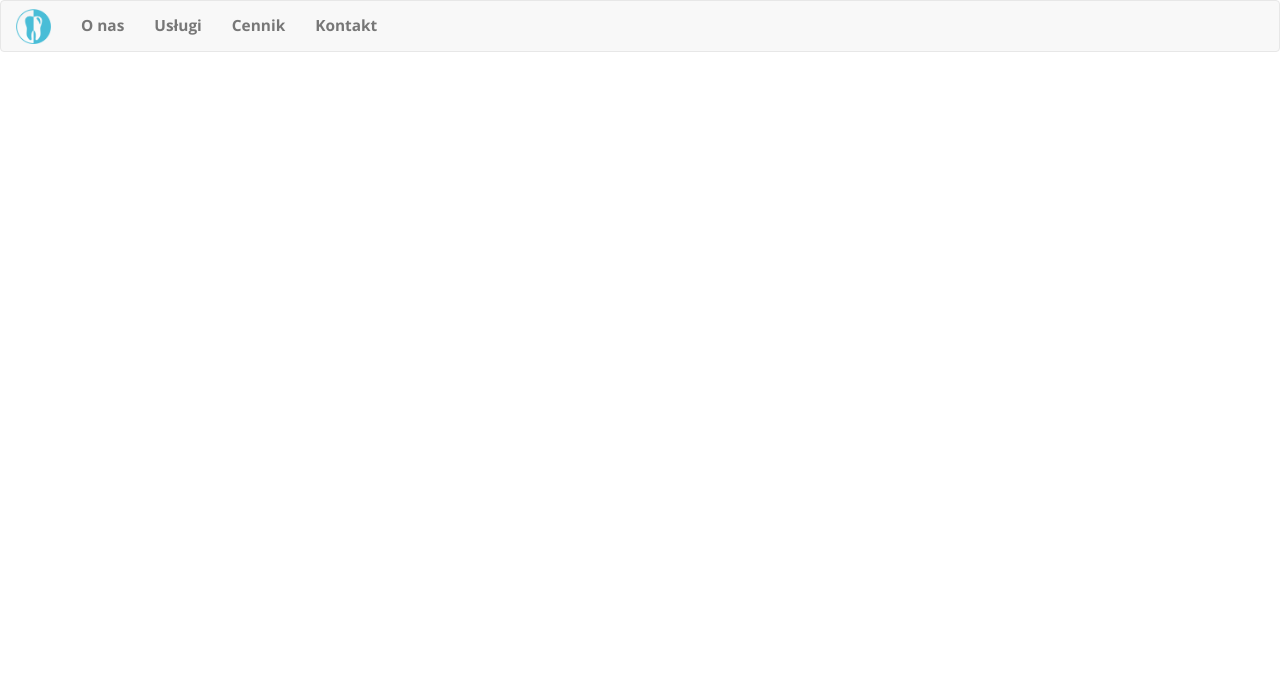
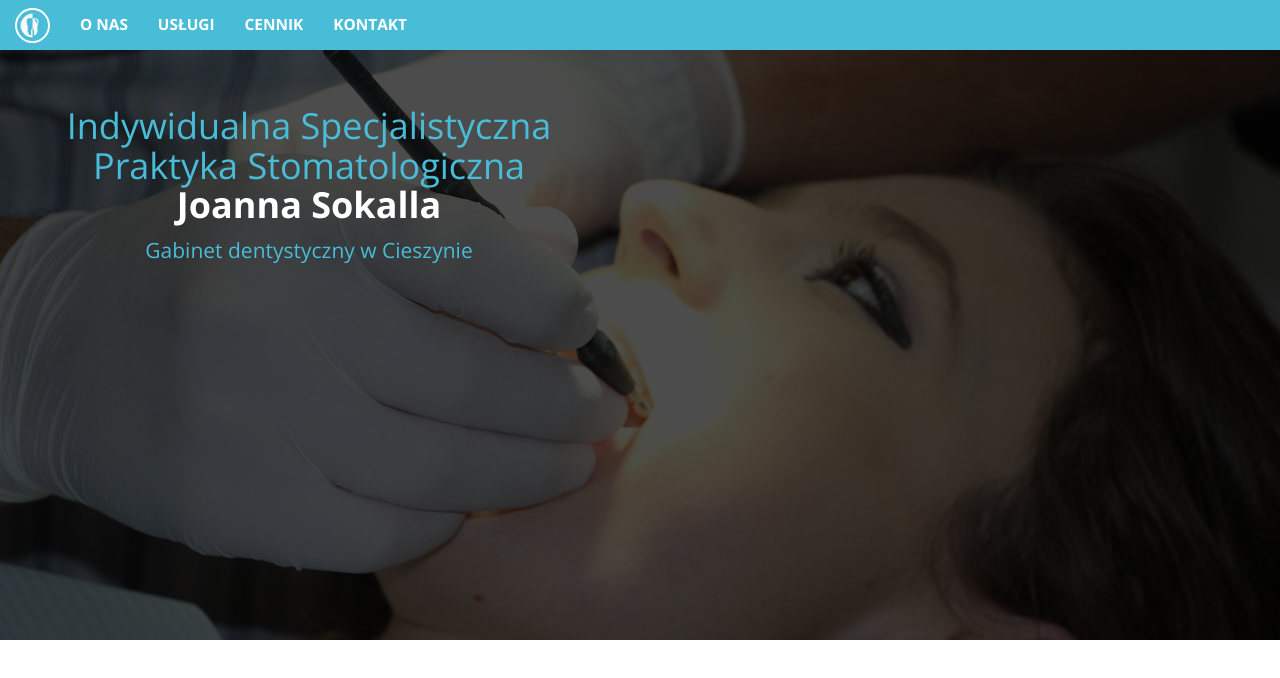
Before and after one commit to ksokalla/mama-strona, a website: page app/index.html in a window 1280 px wide. Drawn offline with nearby package versions, Linux system fonts and the light colour scheme.

Commit message:
header ready

```diff
--- a/app/index.html
+++ b/app/index.html
@@ -12,7 +12,7 @@
 
 <body>
 	<!--nav menu start-->
-	<nav class="navbar navbar-default">
+	<nav class="navbar navbar-default navbar-fixed-top">
 		<div class="container-fluid">
 			<!-- Brand and toggle get grouped for better mobile display -->
 			<div class="navbar-header">
@@ -32,10 +32,19 @@
 		<!-- /.container-fluid -->
 	</nav>
 	<!--nav menu end-->
+	<!--header start-->
+	<header id="header-container" class="container-fluid">
+		<div id="header-content" class="row">
+			<div class="col-s-12">
+			<h1>Indywidualna Specjalistyczna Praktyka Stomatologiczna <span>Joanna Sokalla</span></h1>
+			<p>Gabinet dentystyczny w Cieszynie</p>
+			</div>
+		</div>
+	</header>
 	<!--scripts-->
 	<script src="js/jquery-3.1.1.min.js"></script>
 	<script src="js/bootstrap.min.js"></script>
-	<script src="js/main.js"></script>
+	<script src="	js/main.js"></script>
 </body>
 
 </html>
--- a/app/scss/style.scss
+++ b/app/scss/style.scss
@@ -1,25 +1,91 @@
-/*----------------general styles----------*/
+	/*----------------general styles----------*/
 
 body {
 	font-family: 'Open Sans', sans-serif;
 }
 
+
 /*----------------general styles end----------*/
+
 
 /*----------------navbar styles-----------*/
 
 .navbar {
 	font-weight: bold;
+	text-transform: uppercase;
 	font-size: 1.1em;
+	background-color: #49bdd7;
+	margin-bottom: 0;
 }
 
 .navbar-brand img {
 	width: 35px;
 	height: auto;
+	padding: 3px;
+	border: solid 2px #fff;
+	border-radius: 50%;
+}
+
+.navbar-brand img:hover {
+	border-color: #000;
+	transition: ease-in-out 0.5s;
 }
 
 .navbar-brand {
 	padding-top: 8px;
 }
 
-/*----------------navbar end--------------*/
+.navbar-default {
+	border: none;
+	border-radius: 0;
+}
+
+.navbar-default .navbar-nav>li>a {
+	color: #fff;
+}
+
+.nav>li>a:hover {
+	transition: ease-in-out 0.5s;
+}
+
+.navbar-default .navbar-toggle:focus,
+.navbar-default .navbar-toggle:hover {
+	background-color: #fff;
+}
+	/*----------------navbar styles end--------------*/
+/*-------------------header styles-----------------*/
+
+#header-container {
+	background-image: linear-gradient(
+					  rgba(0, 0, 0, 0.7),
+					  rgba(0, 0, 0, 0.7)
+	            ),
+		url(../img/operation.jpg);
+	background-position: center;
+	background-size: cover;
+	background-repeat: no-repeat;
+	text-align: center;
+	height: 80vh;
+
+}
+
+#header-content {
+	position: absolute;
+	top: 180px;
+	left: 5%;
+	margin: auto;
+	color: white;
+	transform: translateY(-50%);
+	padding-right: 10px;
+	max-width: 500px;
+	color: #49bdd7;
+}
+
+#header-content p {
+	font-size: 1.5em;
+}
+
+#header-content span {
+	font-weight: bold;
+	color: #fff;
+}
```
Also changed, not shown: app/css/style.css, app/img/operation.jpg (added).
